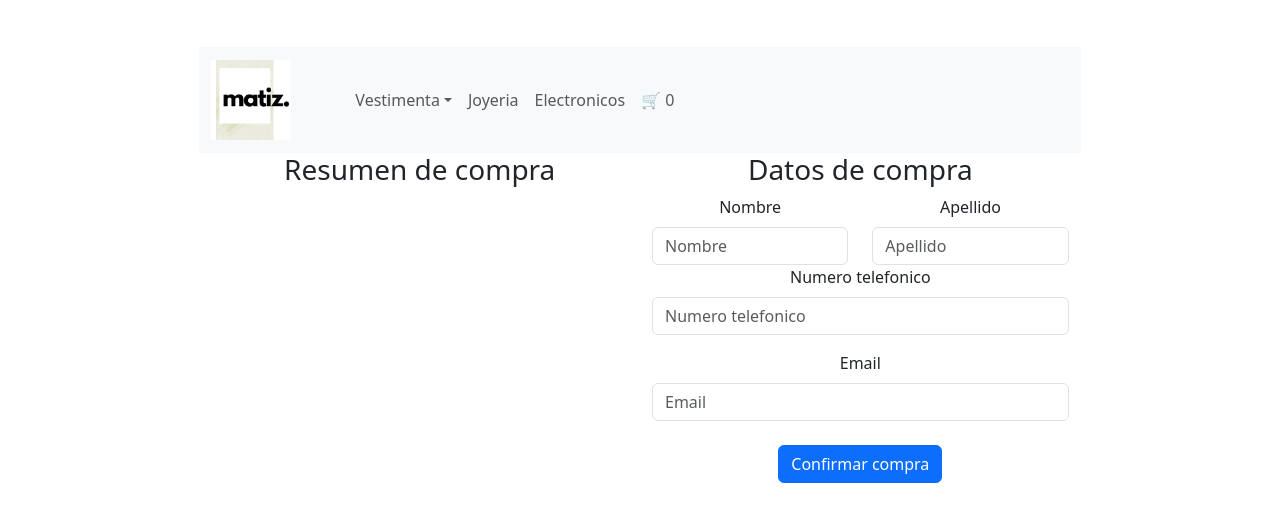
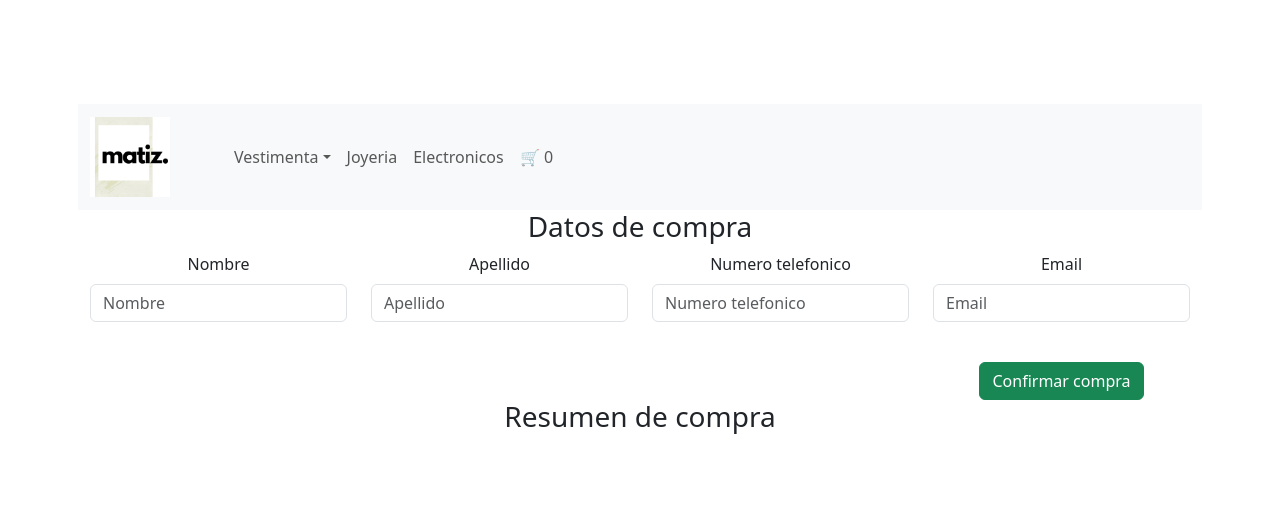
Before and after one commit to juanwillet/Matiz-v2, a React (Vite) app: page /checkout in a window 1280 px wide. Shown: the part 127-648 px from the top of the page. Built offline with nearby package versions, Linux system fonts and the light colour scheme.

Commit message:
se termino la logica del formulario y sus componentes, tambien se retocaron los estilos de todo el proyecto

```diff
--- a/src/App.jsx
+++ b/src/App.jsx
@@ -6,6 +6,7 @@ import Cart from './components/Cart/Cart.jsx'
 import Checkout from './components/Checkout/Checkout.jsx'
 import {BrowserRouter, Routes, Route} from 'react-router-dom'
 import { CartContextProvider } from './components/Context/CartContext.jsx'
+import Compra from './components/Compra/Compra.jsx'
 
 function App() {
 
@@ -20,6 +21,7 @@ function App() {
    <Route path='/detalle/:detalleId' element={<ItemDetailContainer/>}/>
    <Route path='/cart' element={<Cart/>}/>
    <Route path='/checkout' element={<Checkout/>}/>
+   <Route path='/compra' element={<Compra/>}/>
    <Route path='*' element={<h1>404</h1>}/>
  </Routes>
 </CartContextProvider>
--- a/src/components/Cart/Cart.jsx
+++ b/src/components/Cart/Cart.jsx
@@ -1,19 +1,24 @@
 import { cartContext} from "../Context/CartContext";
 import { useContext } from "react";
 import { Link } from "react-router-dom";
-import Button from "../Button/button";
+import Button from 'react-bootstrap/Button';
 import CartItemList from "../CartItemList/CartItemList";
 import Container from 'react-bootstrap/Container';
 import Row from 'react-bootstrap/Row';
 import Col from 'react-bootstrap/Col';
 function Cart () {
-const {cart, agregarProducto, borrar, vaciarCart, cantidadProductos, totalProductos}= useContext(cartContext)
+const {cart, cantidadProductos}= useContext(cartContext)
 console.log(cart)
 if (cantidadProductos()===0){
  return(
         <div>
          <h1>No hay productos en el carrito</h1>
-          <Link to={'/'}>Listado de productos</Link>
+          <Button
+              variant="light"
+              as={Link} to= {'/'}
+              >
+                 Volver a la tienda
+             </Button>
         </div>
     )
 }
--- a/src/components/CartItemList/CartItemList.jsx
+++ b/src/components/CartItemList/CartItemList.jsx
@@ -9,11 +9,10 @@ import Col from 'react-bootstrap/Col';
 
 function CartItemList (){
     const {cart, totalProductos, vaciarCart}= useContext(cartContext)
-    const [articulos, setArticulos]= useState(cart)
 
     return (
     <Container>
-      {articulos.map(art=>
+      {cart.map(art=>
 
      <Row>
          <Col>
@@ -44,7 +43,7 @@ function CartItemList (){
                  secondColor= 'black'
                  callback = {vaciarCart}
                  />
-                 <Card.Title as={Link} to= {'/checkout'}>Checkout</Card.Title>
+                 <Card.Title as={Link} to= {'/checkout'}>Checkout 💸</Card.Title>
              </Card.Body>
          </Card>
      </Row>
--- a/src/components/Checkout/Checkout.jsx
+++ b/src/components/Checkout/Checkout.jsx
@@ -1,6 +1,4 @@
 import CheckoutForm from "../CheckoutForm/CheckoutForm"
-import CheckoutList from "../CheckoutList/CheckoutList"
-import { crearOrden } from "../../firebase/db"
 import Container from 'react-bootstrap/Container';
 import Row from 'react-bootstrap/Row';
 import Col from 'react-bootstrap/Col';
@@ -11,9 +9,6 @@ function Checkout () {
     <Container>
         <Row>
           <Col>
-             <CheckoutList></CheckoutList>
-          </Col>
-          <Col>
              <CheckoutForm></CheckoutForm>
            </Col>
         </Row>
--- a/src/components/CheckoutForm/CheckoutForm.jsx
+++ b/src/components/CheckoutForm/CheckoutForm.jsx
@@ -1,86 +1,112 @@
-import { useState } from "react"
 import Form from 'react-bootstrap/Form';
 import Button from 'react-bootstrap/Button';
 import Row from 'react-bootstrap/Row';
 import Col from 'react-bootstrap/Col';
+import CheckoutList from '../CheckoutList/CheckoutList';
+import { cartContext} from "../Context/CartContext";
+import { useContext } from "react";
+import { serverTimestamp } from "firebase/firestore";
+import { crearOrden } from "../../firebase/db";
+import { useState } from 'react';
+import Compra from '../Compra/Compra';
 
-function CheckoutForm({onConfirm}) {
-const [nombre, setNombre] = useState()
-const [apellido, setApellido] = useState()
-const [numero, setNumero] = useState()
-const [email, setEmail] = useState()
+function CheckoutForm() {
+
+const {cart, totalProductos, vaciarCart}= useContext(cartContext)
+const [id,setId]= useState()
 
 const handleConfirm =(event) =>{
  event.preventDefault()
+ const nombre=event.target.nombre.value
+ const apellido=event.target.apellido.value
+ const numero=event.target.numero.value
+ const email=event.target.email.value
 
- const datosUsuario={
-    nombre,
-    apellido,
-    numero,
-    email
- }
- console.log(datosUsuario)
- onConfirm(datosUsuario)
+ const orden={
+cliente: {nombre, apellido, numero, email},
+productos: cart,
+fecha: serverTimestamp(),
+total: totalProductos(),
  }
 
+ vaciarCart()
+
+
+ crearOrden(orden)
+ .then (resp=> setId(resp))
+}
+
+if(id){
+    return(
+        <Compra codigo={id}></Compra>
+    )
+ }
+
+ else{
     return (
         <>
           <h3>Datos de compra</h3>
-     <Form>
+          <Form
+          onSubmit={handleConfirm}
+          >
                <Row>
                   <Col>
+                      <Form.Group className="mb-3" controlId="nombre">
                           <Form.Label>Nombre</Form.Label>
                           <Form.Control
                           type="text"
                           placeholder="Nombre"
-                 value={nombre}
-                 onChange={({target})=> setNombre(target.value)}
                           required
                           />
+                      </Form.Group>
                   </Col>
                   <Col>
+                      <Form.Group className="mb-3" controlId="apellido">
                           <Form.Label>Apellido</Form.Label>
                           <Form.Control
                           type="text"
                           placeholder="Apellido"
-                 value={apellido}
-                 onChange={({target})=> setApellido(target.value)}
                           required
                           />
+                      </Form.Group>
                   </Col>
-           </Row>
-           <Row>
-              <Form.Group className="mb-3" controlId="formGroupPassword">
+                  <Col>
+                     <Form.Group className="mb-3" controlId="numero">
                          <Form.Label>Numero telefonico</Form.Label>
                          <Form.Control
                          type="text"
                          placeholder="Numero telefonico"
-                 value={numero}
-                 onChange={({target})=> setNumero(target.value)}
                          required
                          />
                      </Form.Group>
-             <Form.Group className="mb-3" controlId="formGroupEmail">
+                  </Col>
+                  <Col>
+                     <Form.Group className="mb-3" controlId="email">
                          <Form.Label>Email</Form.Label>
                          <Form.Control
                          type="email"
                          placeholder="Email"
-                 value={email}
-                 onChange={({target})=> setEmail(target.value)}
                          required
                          />
+                     </Form.Group>
                      <br/>
                      <Button
-              variant="primary"
+                     variant="success"
                      type="submit"
-              onSubmit={handleConfirm}>
+                     >
                          Confirmar compra
                      </Button>
-             </Form.Group>
+                  </Col>
+               </Row>
+               <Row>
+                  <Col>
+                     <CheckoutList></CheckoutList>
+                  </Col>
                </Row>
           </Form>
         </>
        );
 }
+}
 
 export default CheckoutForm
--- a/src/components/CheckoutList/CheckoutList.jsx
+++ b/src/components/CheckoutList/CheckoutList.jsx
@@ -7,28 +7,24 @@ import Col from 'react-bootstrap/Col';
 
 function CheckoutList () {
     const {cart}= useContext(cartContext)
-    const [articulos, setArticulos]= useState(cart)
 
     return (
     <Container>
-        <h3>Resumen de compra</h3>
-      {articulos.map(art=>
-
      <Row>
+     <h3>Resumen de compra</h3>
          <Col>
+             {cart.map(art=>
              <Card style={{ width: '18rem' }}>
                  <Card.Body>
                      <Card.Title>{art.title}</Card.Title>
                      <Card.Subtitle className="mb-2 text-muted">{art.price} x {art.cantidad}</Card.Subtitle>
                  </Card.Body>
              </Card>
+             )}
          </Col>
      </Row>
-
-            )}
     </Container>
-        )
-
+    )
 }
 
 export default CheckoutList
--- /dev/null
+++ b/src/components/Compra/Compra.jsx
@@ -0,0 +1,30 @@
+import { Link } from "react-router-dom";
+import Button from 'react-bootstrap/Button';
+import Container from 'react-bootstrap/Container';
+import Row from 'react-bootstrap/Row';
+import Col from 'react-bootstrap/Col';
+import Card from 'react-bootstrap/Card';
+
+function Compra ({codigo}) {
+return(
+<Container>
+ <Row>
+     <Col>
+         <Card style={{ width: '18rem' }}>
+             <Card.Body>
+                  <Card.Title>Hemos registrado tu compra con exito! 🥳</Card.Title>
+                      <Card.Subtitle className="mb-2 text-muted">El id de tu orden es: {codigo}</Card.Subtitle>
+                      <Button
+                      variant="success"
+                      as={Link} to= {'/'}
+                      >
+                         Volver a la tienda
+                     </Button>
+             </Card.Body>
+         </Card>
+     </Col>
+ </Row>
+</Container>
+)
+}
+export default Compra
--- a/src/components/Item/Item.jsx
+++ b/src/components/Item/Item.jsx
@@ -12,7 +12,7 @@ function Item ({prod}) {
         <Card.Text>
         {prod.price} $
         </Card.Text>
-        <Button variant="primary" as={Link} to={`/detalle/${prod.id}`}>DETALLE</Button>
+        <Button variant="success" as={Link} to={`/detalle/${prod.id}`}>Detalle</Button>
       </Card.Body>
     </Card>
   );
--- a/src/components/ItemCount/ItemCount.jsx
+++ b/src/components/ItemCount/ItemCount.jsx
@@ -27,7 +27,7 @@ const resta = () => {
       <Card.Body>
         <Card.Title>
          <Button
-             color= 'white'
+             color= '#f0f0f0'
              label= 'Agregar al carrito'
              secondColor= 'black'
              callback = {handleCantidad}
--- a/src/components/ItemDetail/ItemDetail.jsx
+++ b/src/components/ItemDetail/ItemDetail.jsx
@@ -14,7 +14,7 @@ function ItemDetail  ({producto}) {
        agregarProducto(producto, cantidad)
   }
 
-  const {agregarProducto, cart}= useContext(cartContext)
+  const {agregarProducto}= useContext(cartContext)
 
   return (
     <>
@@ -32,7 +32,9 @@ function ItemDetail  ({producto}) {
     </Card>
     {cantidadAgregada > 0 ?(
      <Card style={{ width: '18rem' }}>
-        <Button variant="primary" as={Link} to= {'/cart'}>Terminar compra</Button>
+        <Button variant="success" as={Link} to= {'/cart'}>
+            Terminar compra
+         </Button>
      </Card>
      )
     :
--- a/src/components/ItemDetailContainer/ItemDetailContainer.jsx
+++ b/src/components/ItemDetailContainer/ItemDetailContainer.jsx
@@ -19,7 +19,7 @@ function ItemDetailContainer () {
         <Container>
         <Row>
           <Col>
-          <ItemDetail key= {detalleId} producto={producto} />
+           <ItemDetail key= {detalleId} producto={producto} />
           </Col>
         </Row>
       </Container>
--- a/src/firebase/db.js
+++ b/src/firebase/db.js
@@ -31,13 +31,8 @@ if (docSnap.exists()) {
 };
 
 export const crearOrden = async (orden) => {
-  const docRef = await addDoc(collection(db, "ordenes"), {
-    nombre: orden.nombre,
-    apellido: orden.apellido,
-    numero: orden.numero,
-    email: orden.email
-  });
-  console.log("Document written with ID: ", docRef.id);
+  const docRef = await addDoc(collection(db, "ordenes"), orden);
+  return docRef.id
 }
 
 export default getProducts
```
Lines whose indentation alone changed are shown as unchanged.
